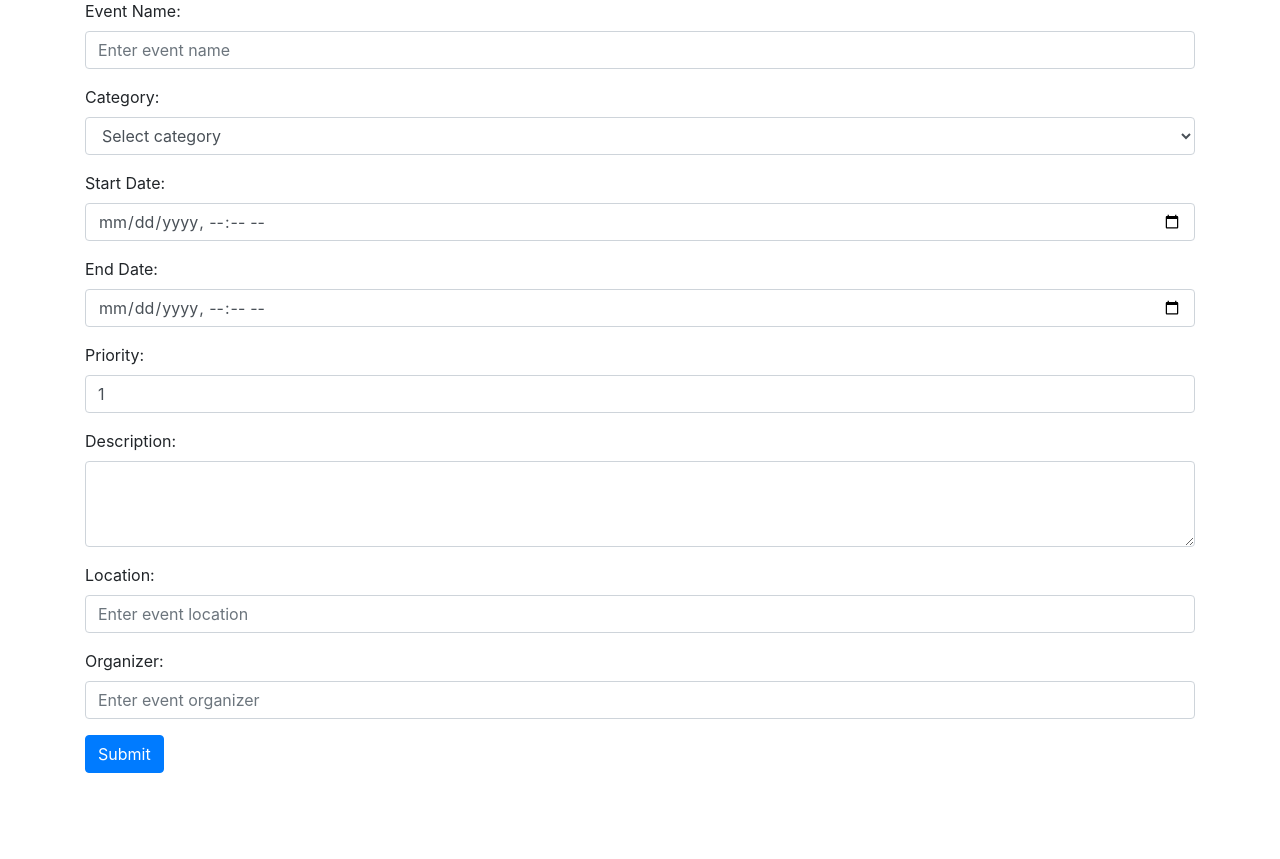
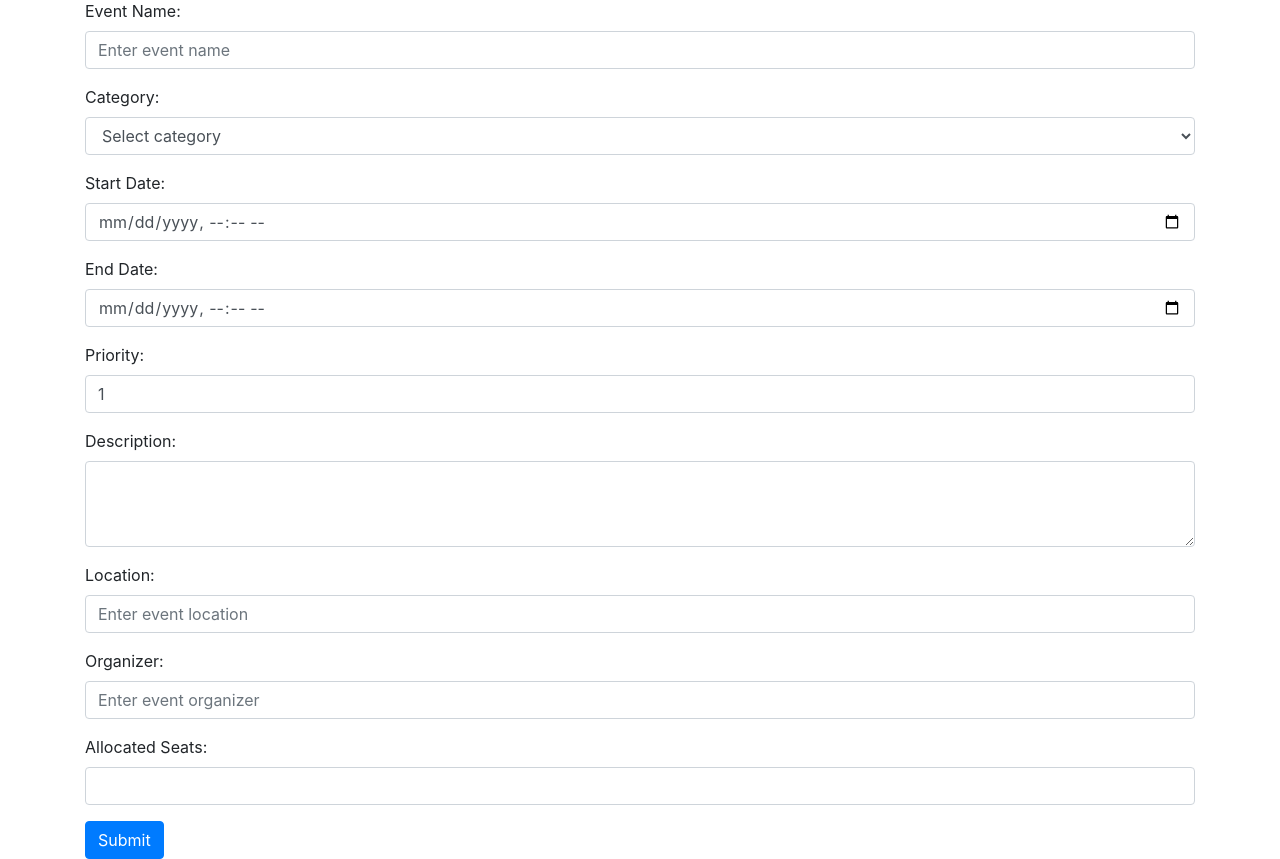
Before and after one commit to Karthik-ihub/event_management_system, a Django app: page /events/create/ in a window 1280 px wide. Shown: the part 119-978 px from the top of the page. Before the commit the page ends 892 px from the top, so only its background shows below. Run offline with Django 5.2, Linux system fonts and the light colour scheme; data comes from the database, SQL or seed files in the repository; both versions use the stored data as it was after the commit; some libraries are stand-ins or nearby versions.

Commit message:
Add allocated seats field to Event model and update related templates

```diff
--- a/event_management_system_app/models.py
+++ b/event_management_system_app/models.py
@@ -10,5 +10,6 @@ class Event(models.Model):
     end_date = models.DateTimeField()
     priority = models.IntegerField(default=1)
     description = models.TextField(default='')
+    allocated_seats = models.IntegerField(default=0)
     location = models.CharField(max_length=255, default='')
     organizer = models.CharField(max_length=100, default='')
--- a/event_management_system_app/templates/event_management_system_app/category_events.html
+++ b/event_management_system_app/templates/event_management_system_app/category_events.html
@@ -81,6 +81,9 @@
             <p>
               <strong>Organizer:</strong> {{ event.organizer }}
             </p>
+            <p>
+                <strong>Allocated Seats:</strong> {{ event.allocated_seats }}
+            </p>
           </div>
           <div class="modal-footer">
             <button type="button" class="btn btn-secondary" data-dismiss="modal">Close</button>
--- a/event_management_system_app/templates/event_management_system_app/create_event.html
+++ b/event_management_system_app/templates/event_management_system_app/create_event.html
@@ -50,6 +50,10 @@
                 <label for="organizer">Organizer:</label>
                 <input type="text" class="form-control" id="organizer" name="organizer" placeholder="Enter event organizer">
             </div>
+            <div class="form-group">
+                <label for="allocatedSeats">Allocated Seats:</label>
+                <input type="number" class="form-control" id="allocatedSeats" name="allocated_seats" required>
+            </div>
             <button type="submit" class="btn btn-primary">Submit</button>
         </form>
     </div>
--- a/event_management_system_app/templates/event_management_system_app/update_event.html
+++ b/event_management_system_app/templates/event_management_system_app/update_event.html
@@ -41,6 +41,10 @@
           <label for="organizer">Organizer:</label>
           <input type="text" class="form-control" id="organizer" name="organizer" value="{{ event.organizer }}" required />
         </div>
+        <div class="form-group">
+            <label for="allocatedSeats">Allocated Seats:</label>
+            <input type="number" class="form-control" id="allocatedSeats" name="allocated_seats" value="{{ event.allocated_seats }}" required>
+        </div>
         <button type="submit" class="btn btn-primary">Save Event</button>
       </form>
     </div>
--- a/event_management_system_app/views.py
+++ b/event_management_system_app/views.py
@@ -25,7 +25,7 @@ def create_event(request):
         description = request.POST.get('description')
         location = request.POST.get('location')
         organizer = request.POST.get('organizer')
-
+        allocated_seats = request.POST.get('allocated_seats')
         # Retrieve the Category object
         category = Category.objects.get(pk=category_id)
 
@@ -38,7 +38,8 @@ def create_event(request):
             priority=priority,
             description=description,
             location=location,
-            organizer=organizer
+            organizer=organizer,
+            allocated_seats=allocated_seats
         )
 
         # Redirect to the event list page
@@ -57,6 +58,7 @@ def update_event(request, event_id):
         event.end_date = request.POST.get('end_date')
         event.priority = request.POST.get('priority')
         event.description = request.POST.get('description')
+        event.allocated_seats = request.POST.get('allocated_seats')
         event.location = request.POST.get('location')
         event.organizer = request.POST.get('organizer')
         event.save()
```
Also changed, not shown: db.sqlite3, event_management_system_app/migrations/0002_event_allocated_seats.py (added), 1 other file.
